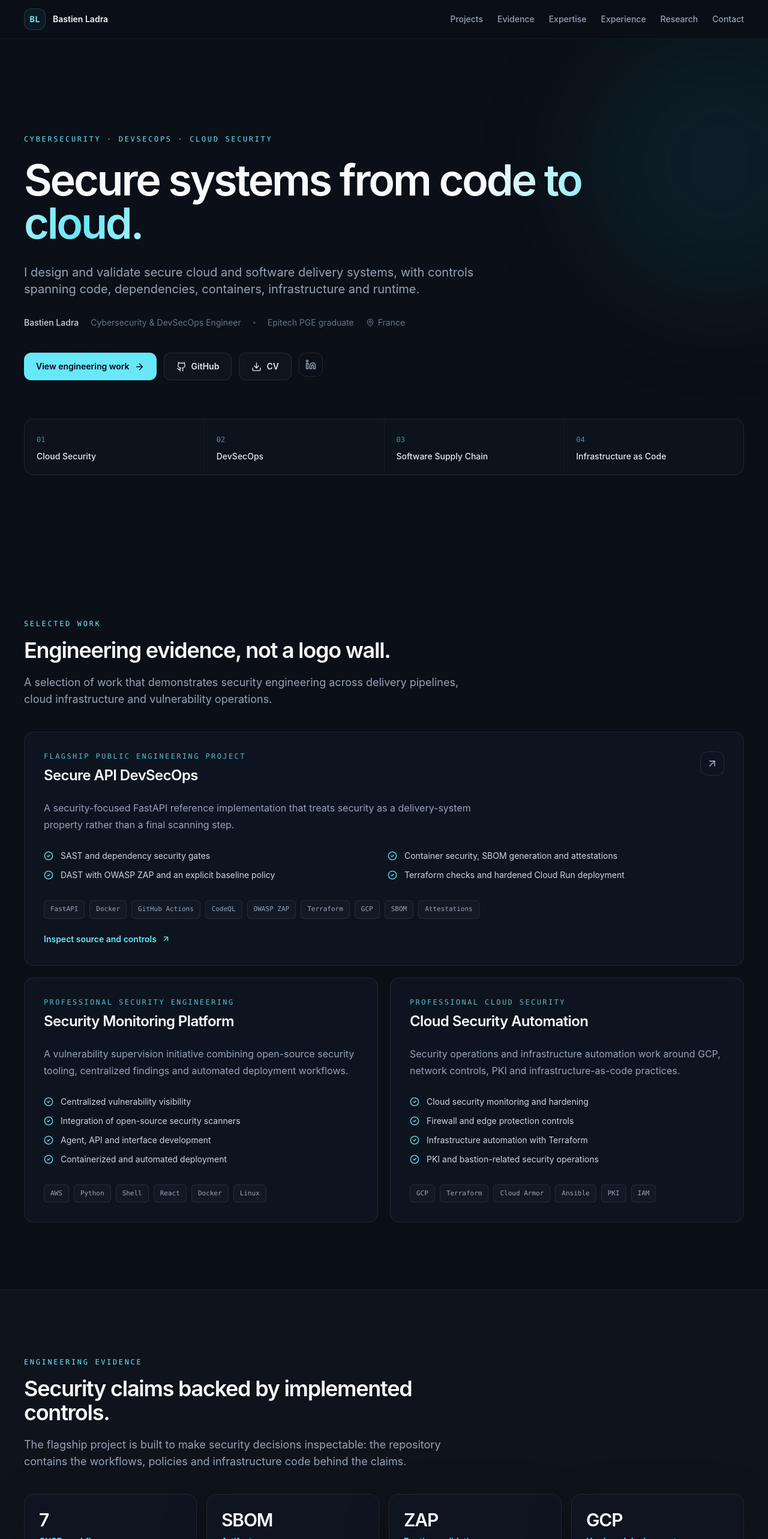
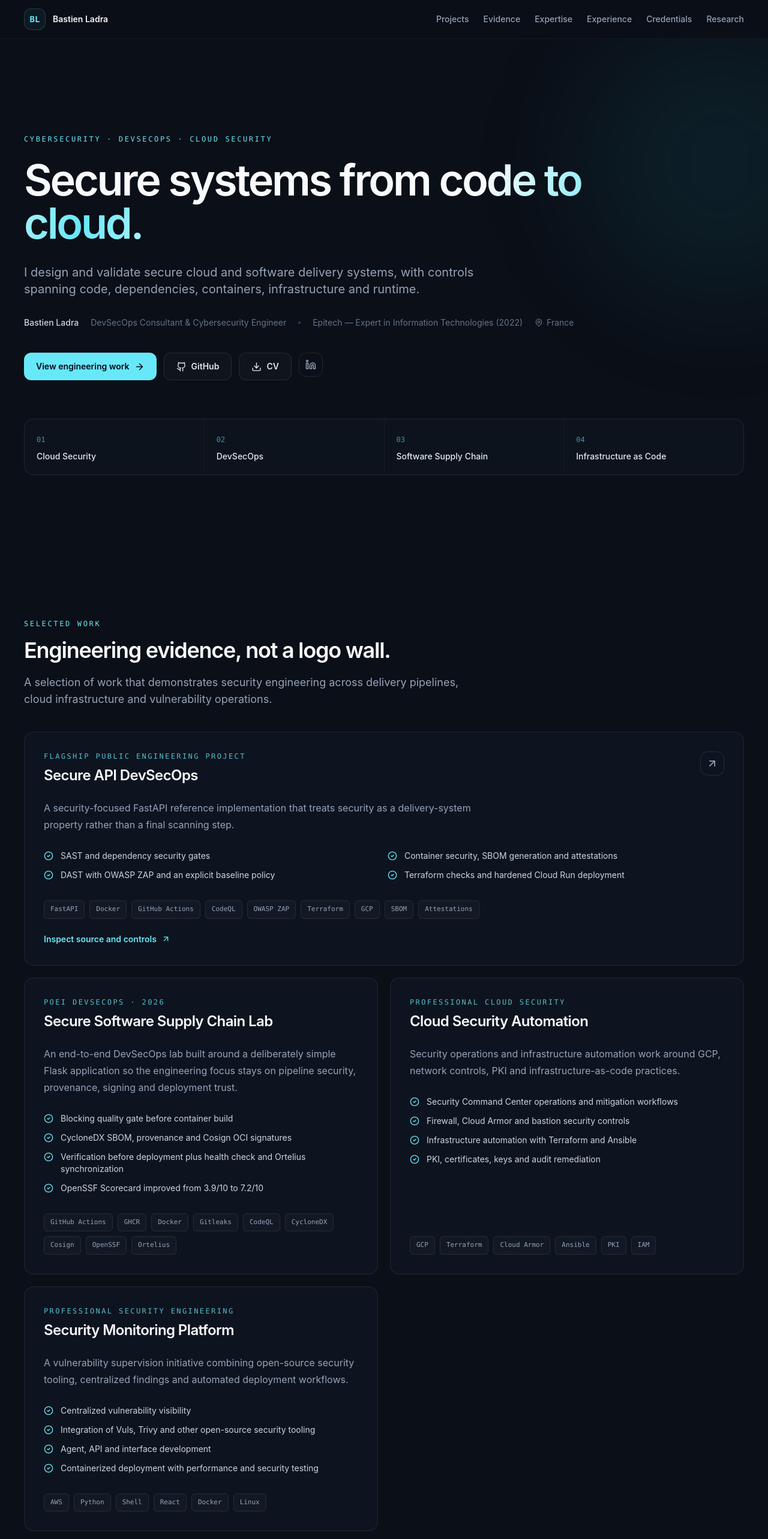
Before and after one commit to bastien-ladra/portfolio-bastien-ladra, a React (Vite) app: page / in a window 1280 px wide. Shown: the top 2566 px of the page at 60% size. Built offline with nearby package versions, Linux system fonts and the light colour scheme.

Commit message:
content: align portfolio with 2026 Drive evidence

```diff
--- a/src/data/content.js
+++ b/src/data/content.js
@@ -1,7 +1,7 @@
 export const profile = {
   name: "Bastien Ladra",
-  role: "Cybersecurity & DevSecOps Engineer",
-  credential: "Epitech PGE graduate",
+  role: "DevSecOps Consultant & Cybersecurity Engineer",
+  credential: "Epitech — Expert in Information Technologies (2022)",
   tagline:
     "I design and validate secure cloud and software delivery systems, with controls spanning code, dependencies, containers, infrastructure and runtime.",
   location: "France",
@@ -15,8 +15,8 @@ export const navItems = [
   { label: "Evidence", href: "#evidence" },
   { label: "Expertise", href: "#expertise" },
   { label: "Experience", href: "#experience" },
+  { label: "Credentials", href: "#credentials" },
   { label: "Research", href: "#research" },
-  { label: "Contact", href: "#contact" },
 ];
 
 export const focusAreas = [
@@ -28,24 +28,24 @@ export const focusAreas = [
 
 export const engineeringEvidence = [
   {
-    value: "7",
-    label: "CI/CD workflows",
-    detail: "CI, CodeQL, container security, DAST, dependency review, IaC and publishing.",
+    value: "7.2/10",
+    label: "OpenSSF Scorecard",
+    detail: "POEI supply-chain lab improved from 3.9/10 to 7.2/10 through repository and pipeline hardening.",
   },
   {
     value: "SBOM",
-    label: "Artifact provenance",
-    detail: "Container SBOM generation and build attestations for software supply-chain evidence.",
+    label: "Provenance & signing",
+    detail: "CycloneDX SBOM, build provenance and Cosign signatures with verification before deployment.",
   },
   {
     value: "ZAP",
     label: "Runtime validation",
-    detail: "OWASP ZAP baseline scanning and an explicit baseline policy integrated into CI.",
+    detail: "OWASP ZAP baseline scanning and an explicit DAST policy integrated into the Secure API pipeline.",
   },
   {
     value: "GCP",
-    label: "Hardened deployment",
-    detail: "Terraform-managed Cloud Run deployment with digest-pinned container images.",
+    label: "Cloud hardening",
+    detail: "Terraform-managed cloud controls and a digest-pinned Cloud Run deployment in the public reference project.",
   },
 ];
 
@@ -75,16 +75,26 @@ export const projects = [
     href: "https://github.com/Bastien-Lup/secure-api-devsecops",
   },
   {
-    title: "Security Monitoring Platform",
-    type: "Professional security engineering",
+    title: "Secure Software Supply Chain Lab",
+    type: "POEI DevSecOps · 2026",
     description:
-      "A vulnerability supervision initiative combining open-source security tooling, centralized findings and automated deployment workflows.",
-    technologies: ["AWS", "Python", "Shell", "React", "Docker", "Linux"],
+      "An end-to-end DevSecOps lab built around a deliberately simple Flask application so the engineering focus stays on pipeline security, provenance, signing and deployment trust.",
+    technologies: [
+      "GitHub Actions",
+      "GHCR",
+      "Docker",
+      "Gitleaks",
+      "CodeQL",
+      "CycloneDX",
+      "Cosign",
+      "OpenSSF",
+      "Ortelius",
+    ],
     highlights: [
-      "Centralized vulnerability visibility",
-      "Integration of open-source security scanners",
-      "Agent, API and interface development",
-      "Containerized and automated deployment",
+      "Blocking quality gate before container build",
+      "CycloneDX SBOM, provenance and Cosign OCI signatures",
+      "Verification before deployment plus health check and Ortelius synchronization",
+      "OpenSSF Scorecard improved from 3.9/10 to 7.2/10",
     ],
   },
   {
@@ -94,10 +104,23 @@ export const projects = [
       "Security operations and infrastructure automation work around GCP, network controls, PKI and infrastructure-as-code practices.",
     technologies: ["GCP", "Terraform", "Cloud Armor", "Ansible", "PKI", "IAM"],
     highlights: [
-      "Cloud security monitoring and hardening",
-      "Firewall and edge protection controls",
-      "Infrastructure automation with Terraform",
-      "PKI and bastion-related security operations",
+      "Security Command Center operations and mitigation workflows",
+      "Firewall, Cloud Armor and bastion security controls",
+      "Infrastructure automation with Terraform and Ansible",
+      "PKI, certificates, keys and audit remediation",
+    ],
+  },
+  {
+    title: "Security Monitoring Platform",
+    type: "Professional security engineering",
+    description:
+      "A vulnerability supervision initiative combining open-source security tooling, centralized findings and automated deployment workflows.",
+    technologies: ["AWS", "Python", "Shell", "React", "Docker", "Linux"],
+    highlights: [
+      "Centralized vulnerability visibility",
+      "Integration of Vuls, Trivy and other open-source security tooling",
+      "Agent, API and interface development",
+      "Containerized deployment with performance and security testing",
     ],
   },
 ];
@@ -107,62 +130,96 @@ export const expertise = [
     title: "DevSecOps",
     description:
       "Security controls embedded into delivery pipelines, from source review to runtime validation.",
-    items: ["CI/CD security", "SAST", "DAST", "Dependency security", "Supply-chain security"],
+    items: ["GitHub Actions", "GitLab CI/CD", "SAST", "SCA", "DAST", "Quality gates"],
+  },
+  {
+    title: "Software Supply Chain",
+    description:
+      "Traceable and verifiable artifacts with explicit controls around dependencies, provenance and release integrity.",
+    items: ["CycloneDX SBOM", "Cosign", "GHCR", "OpenSSF Scorecard", "Dependency locking"],
   },
   {
     title: "Cloud Security",
     description:
-      "Secure infrastructure design and operations with an emphasis on GCP and identity-aware controls.",
-    items: ["GCP", "IAM", "Cloud Run", "Cloud Armor", "Security architecture"],
+      "Secure infrastructure design and operations with an emphasis on GCP, identity and protective controls.",
+    items: ["GCP", "AWS", "IAM", "Cloud Run", "Cloud Armor", "PKI/TLS"],
   },
   {
-    title: "Infrastructure",
+    title: "Infrastructure & Software",
     description:
-      "Repeatable, reviewable infrastructure and deployment workflows built around automation.",
-    items: ["Terraform", "Docker", "Linux", "Ansible", "Git"],
-  },
-  {
-    title: "Software Engineering",
-    description:
-      "Pragmatic development for security tooling, APIs, automation and supporting interfaces.",
-    items: ["Python", "FastAPI", "JavaScript", "React", "Testing"],
+      "Repeatable infrastructure, containers and pragmatic software engineering for security tooling and automation.",
+    items: ["Terraform", "Ansible", "Docker", "Linux", "Python", "FastAPI"],
   },
 ];
 
 export const experiences = [
   {
     role: "DevSecOps",
-    company: "NEHS Digital — Projet Drimbox",
-    period: "2023 — 2024",
+    company: "NEHS Digital — Projet DRIM-M",
+    period: "2023 — 2024 · 8 months",
     summary:
-      "Worked on repository migration, CI/CD workflows and GitLab reliability in a production engineering context.",
-    items: ["GitLab CI/CD", "Bitbucket migration", "Automation", "Docker", "Ansible"],
+      "Defined and executed repository migration work while improving CI/CD workflows and GitLab reliability in a production engineering context.",
+    items: ["GitLab CI/CD", "Bitbucket migration", "Incident resolution", "Docker", "Ansible", "Red Hat"],
   },
   {
     role: "Responsable Opérationnel de la Sécurité des SI",
     company: "GSOI",
-    period: "2022 — 2023",
+    period: "2022 — 2023 · 1 year",
     summary:
-      "Contributed to cloud security operations, infrastructure automation and protective controls on GCP.",
-    items: ["GCP", "Terraform", "Cloud Armor", "PKI", "Security operations"],
+      "Operated cloud security controls, infrastructure automation and mitigation workflows on GCP.",
+    items: ["Security Command Center", "GCP", "Terraform", "Cloud Armor", "PKI", "Pentera"],
   },
   {
     role: "Watcher SecOps",
     company: "ASTEK Digital Cloud Factory",
-    period: "2022",
+    period: "2022 · 6 months",
     summary:
       "Built components for a security supervision solution combining vulnerability tooling, APIs and containerized deployment.",
-    items: ["AWS", "Python", "React", "Docker", "Linux"],
+    items: ["AWS", "Python", "Vuls", "Trivy", "React", "Docker"],
   },
   {
-    role: "Chef de projet / Développeur Web & Mobile",
+    role: "Project Lead / Web & Mobile Developer",
     company: "EPITECH EIP",
-    period: "2019 — 2022",
+    period: "2019 — 2022 · 3 years",
     summary:
-      "Coordinated development work while contributing to web, mobile and DevOps responsibilities.",
+      "Coordinated an eight-person project team while contributing to web, mobile and DevOps responsibilities.",
     items: ["React", "React Native", "GitLab", "Docker", "Project coordination"],
   },
 ];
+
+export const currentProgram = {
+  title: "POEI DevSecOps Consultant",
+  organization: "LUPISE · France Travail",
+  period: "17 Aug — 16 Oct 2026",
+  duration: "300 hours",
+  description:
+    "Current intensive program focused on secure CI/CD, GitHub Actions, container security, software supply-chain integrity and technical delivery evidence.",
+};
+
+export const credentials = [
+  {
+    year: "2025",
+    title: "Introduction to EBIOS Risk Manager",
+    issuer: "Club EBIOS",
+  },
+  {
+    year: "2023",
+    title: "Google Cybersecurity Certificate",
+    issuer: "Google / Coursera",
+  },
+  {
+    year: "2021",
+    title: "SecNumacademie — 4 modules completed",
+    issuer: "ANSSI",
+  },
+  {
+    year: "2022",
+    title: "Expert in Information Technologies",
+    issuer: "Epitech",
+  },
+];
+
+export const languages = ["French · C2", "English · C1"];
 
 export const researchQuestion =
   "How can software supply-chain guarantees be extended to models, datasets and ML pipelines while remaining practical for engineering teams?";
```
